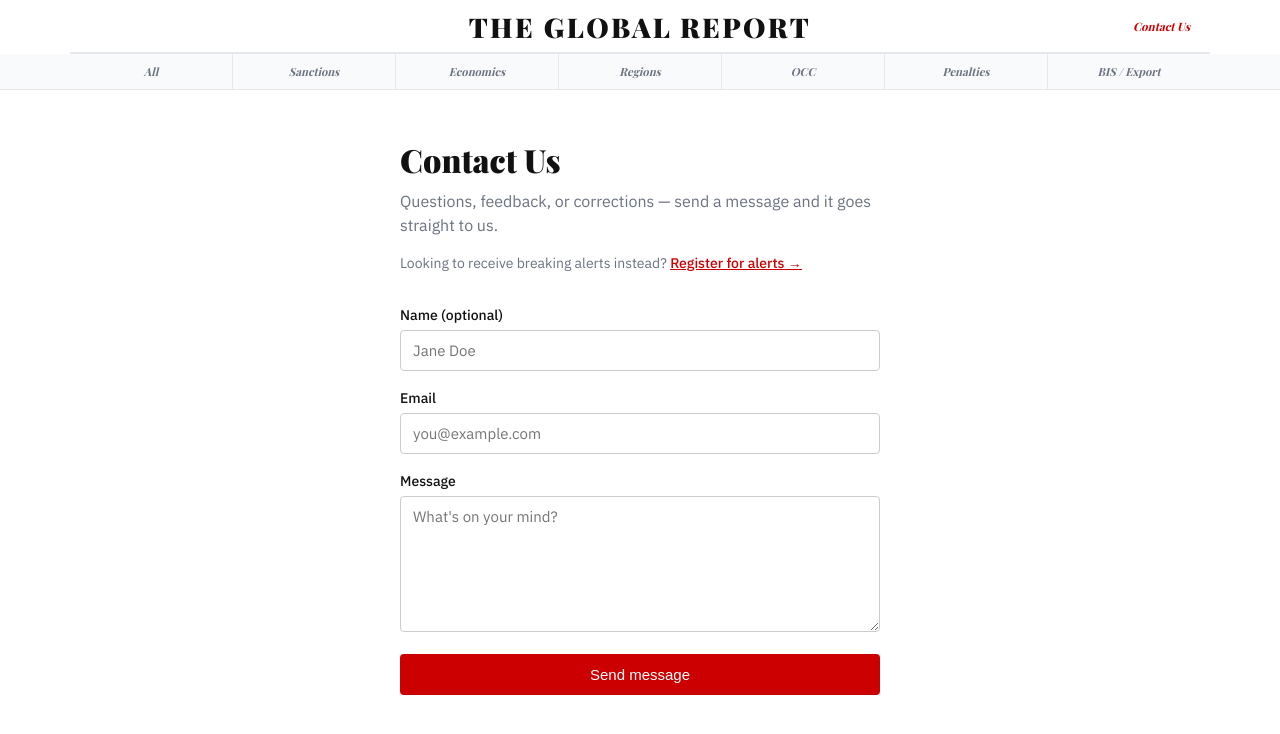
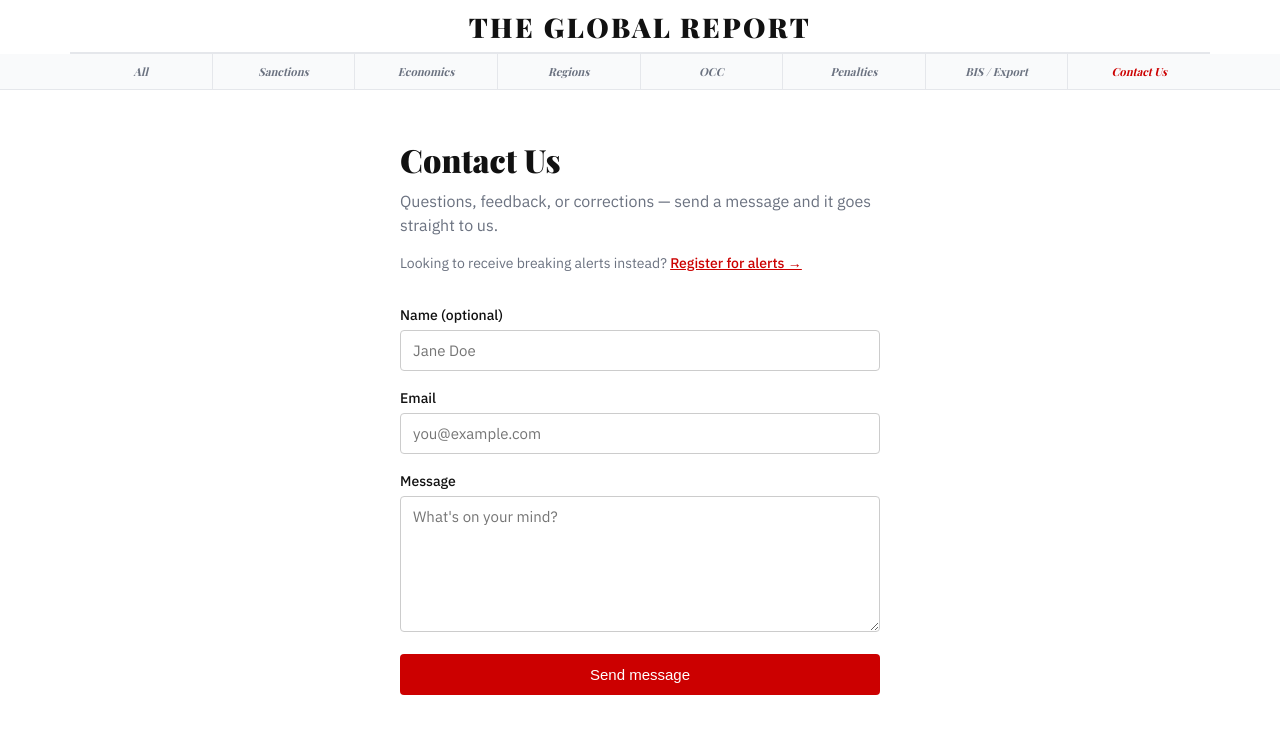
Before and after one commit to hnuen/global-report-cf, a Next.js app: page /contact in a window 1280 px wide. Shown: the top 734 px of the page. Built offline with nearby package versions, Linux system fonts and the light colour scheme; a web font is replaced by a local one.

Commit message:
Move Contact Us into the section-tab row, next to BIS/Export

```diff
--- a/app/AppContent.tsx
+++ b/app/AppContent.tsx
@@ -37,7 +37,8 @@ body{background:#ffffff;overflow-x:hidden}
 .sec-tab.penalties.active{color:#0369a1;background:#ffffff;border-bottom:2px solid #0369a1}
 .sec-tab.bis.active{color:#6d28d9;background:#ffffff;border-bottom:2px solid #6d28d9}
 .sec-tab.all.active{color:#111111;background:#ffffff;border-bottom:2px solid #111111}
-.util-nav{margin-left:auto;display:flex;align-items:center;gap:18px;padding-right:16px;white-space:nowrap}
+.sec-tab.contact{text-decoration:none;display:block}
+.sec-tab.contact:hover{color:#cc0000}
 .util-link{font-family:'Playfair Display',serif;font-size:.72rem;font-style:italic;color:#6b7280;text-decoration:none;cursor:pointer}
 .util-link:hover{color:#cc0000}
 .san-search{background:#fef2f2;border-bottom:1px solid #fca5a5;padding:8px 20px}
@@ -1156,14 +1157,14 @@ export default function GlobalMonitor() {
     <div className="app">
       <div className="site-header">
       <div className="masthead">
-        <div className="mast-inner" style={{position:"relative"}}>
+        <div className="mast-inner">
           <div><span className="pub-name">The Global Report</span></div>
-          <a href="/contact" className="util-link" style={{position:"absolute",right:20,top:"50%",transform:"translateY(-50%)"}}>Contact Us</a>
         </div>
       </div>
 
       <div className="sec-nav"><div className="sec-nav-inner">
         {SECTIONS.map(s=><button key={s} className={`sec-tab ${s} ${section===s?"active":""}`} onClick={()=>handleSection(s)}>{LABELS[s]}</button>)}
+        <a href="/contact" className="sec-tab contact">Contact Us</a>
       </div></div>
       {section !== "penalties" && searchBarOpen && (
         <div className="san-search" style={{background: section==="bis"?"#f0f9ff":section==="economics"?"#f0fdf4":section==="occ"?"#fffbeb":section==="regions"?"#faf5ff":"#fef2f2", borderBottomColor: section==="bis"?"#7dd3fc":section==="economics"?"#86efac":section==="occ"?"#fcd34d":section==="regions"?"#d8b4fe":"#fca5a5"}}><div className="san-inner">
--- a/app/contact/page.tsx
+++ b/app/contact/page.tsx
@@ -45,16 +45,9 @@ export default function ContactPage() {
       <style>{css}</style>
 
       <div className="masthead">
-        <div className="mast-inner" style={{ position: "relative" }}>
+        <div className="mast-inner">
           <a href="/" style={{ textDecoration: "none" }}>
             <span className="pub-name">The Global Report</span>
-          </a>
-          <a
-            href="/contact"
-            className="util-link"
-            style={{ position: "absolute", right: 20, top: "50%", transform: "translateY(-50%)", color: ACCENT }}
-          >
-            Contact Us
           </a>
         </div>
       </div>
@@ -71,6 +64,9 @@ export default function ContactPage() {
               {LABELS[s]}
             </a>
           ))}
+          <a href="/contact" className="sec-tab contact" style={{ color: ACCENT }}>
+            Contact Us
+          </a>
         </div>
       </div>
 
```
Also changed, not shown: app/subscribe/page.tsx (+4 -8 lines).
